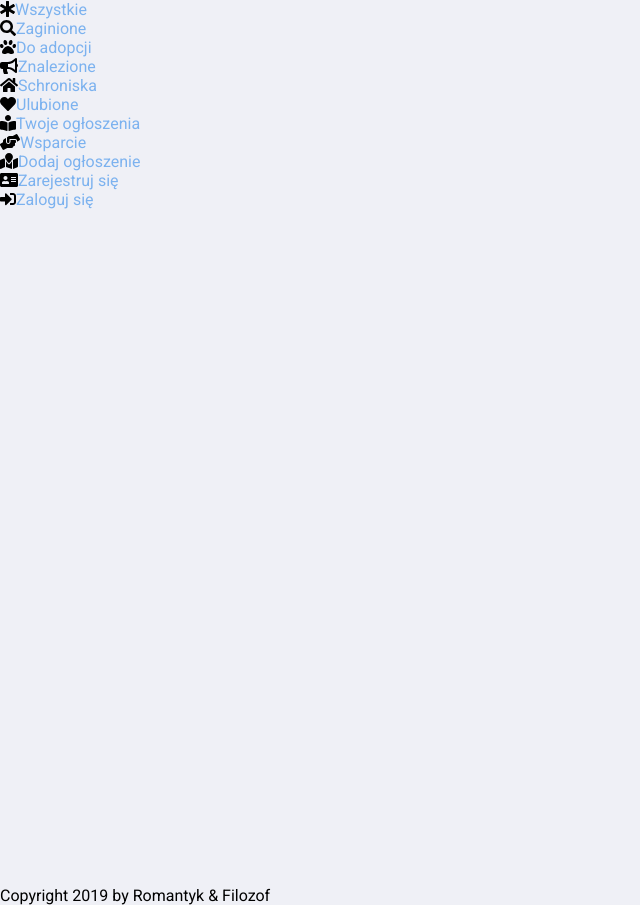
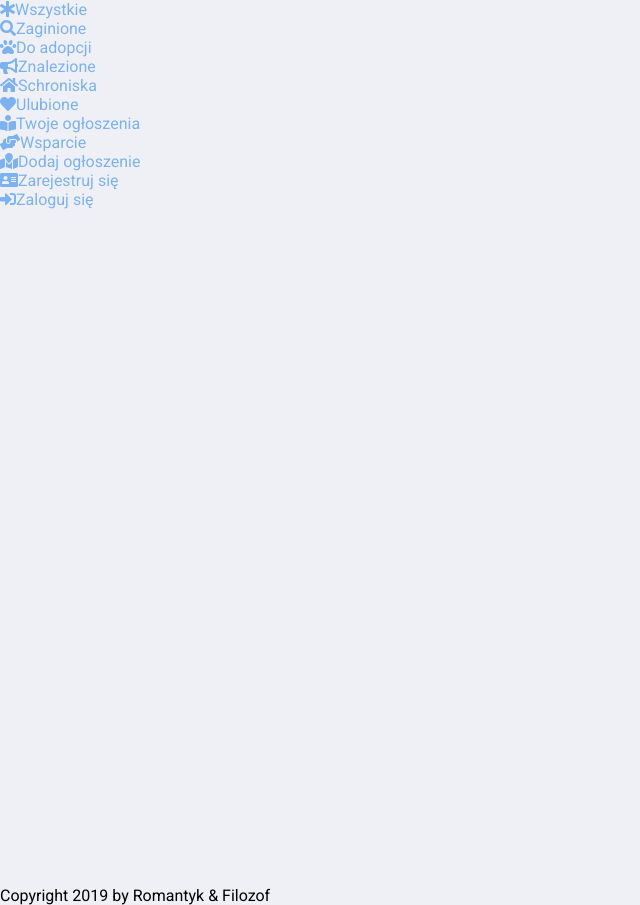
Before and after one commit to bobobob22/shelter-react-node, a React app in the folder frontend/: page / in a window 1280 px wide. Shown: the whole page, without its empty margins (0-640 px from the left). Built offline with nearby package versions, Linux system fonts and the light colour scheme; no server answers.

Commit message:
- fix navigation problem with displaying link

```diff
--- a/frontend/src/containers/Navigation/NavigationItem/NavigationItem.js
+++ b/frontend/src/containers/Navigation/NavigationItem/NavigationItem.js
@@ -7,8 +7,10 @@ import classNames from 'classnames';
 const navigationItem = (props) => (
     <ul className={styles.navigation__elementsContainer}>
         <li className={styles.navigation__item}>
-            <FontAwesomeIcon icon={props.icon} className={classNames(styles.nav__icon, [props.className])}/>
-            <NavLink to={props.link} className={styles.navigation__link}>{props.name}</NavLink>
+            <NavLink to={props.link} className={styles.navigation__link}>
+                <FontAwesomeIcon icon={props.icon} className={classNames(styles.nav__icon, [props.className])}/>
+                {props.name}
+            </NavLink>
         </li>
     </ul>
 );
--- a/frontend/src/containers/Navigation/NavigationItem/NavigationItem.scss
+++ b/frontend/src/containers/Navigation/NavigationItem/NavigationItem.scss
@@ -16,7 +16,8 @@
 }
 
 .navigation__link {
-  margin: 20px;
   color: $normalWhite;
   font-weight: 300;
+  display: block;
+  margin: 7px 15px;
 }
```
